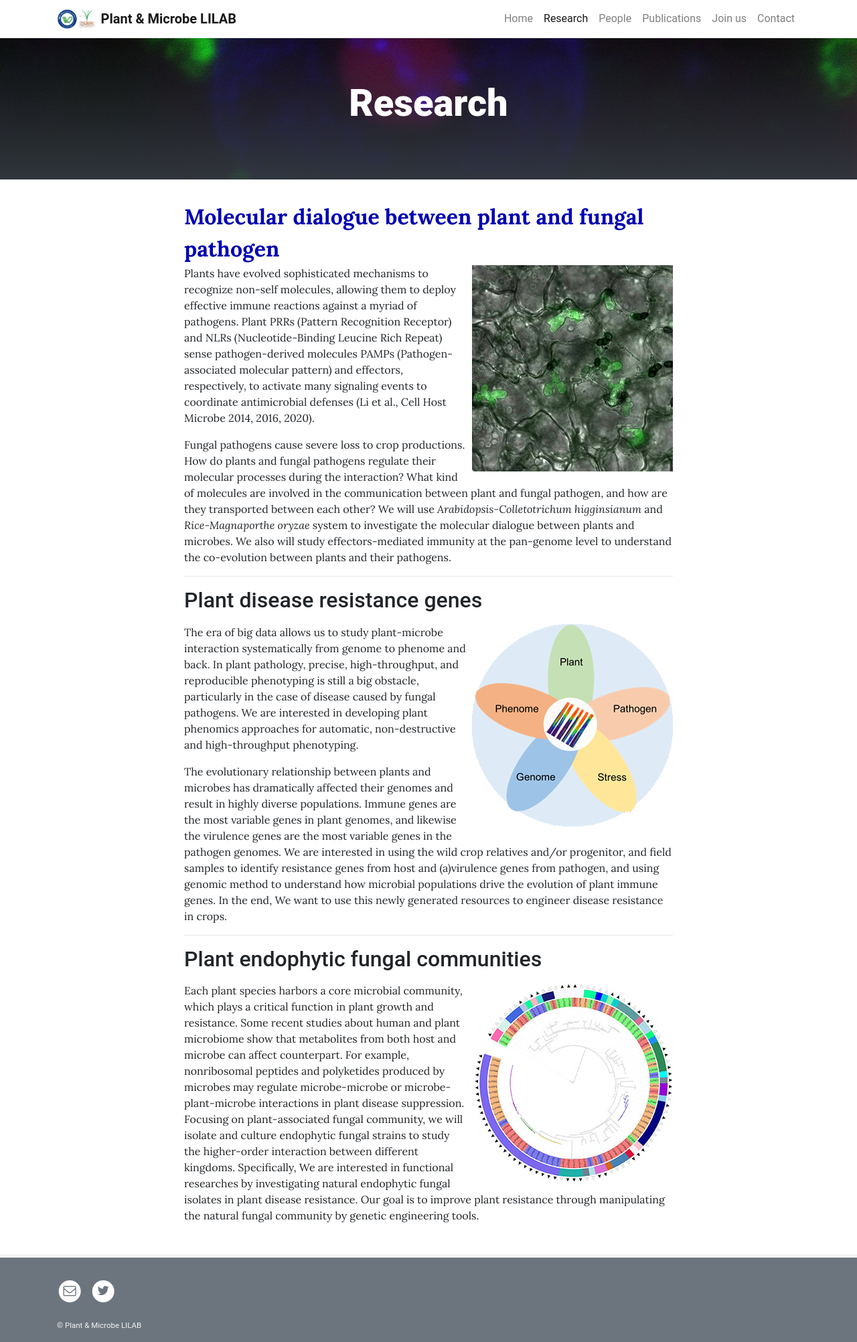
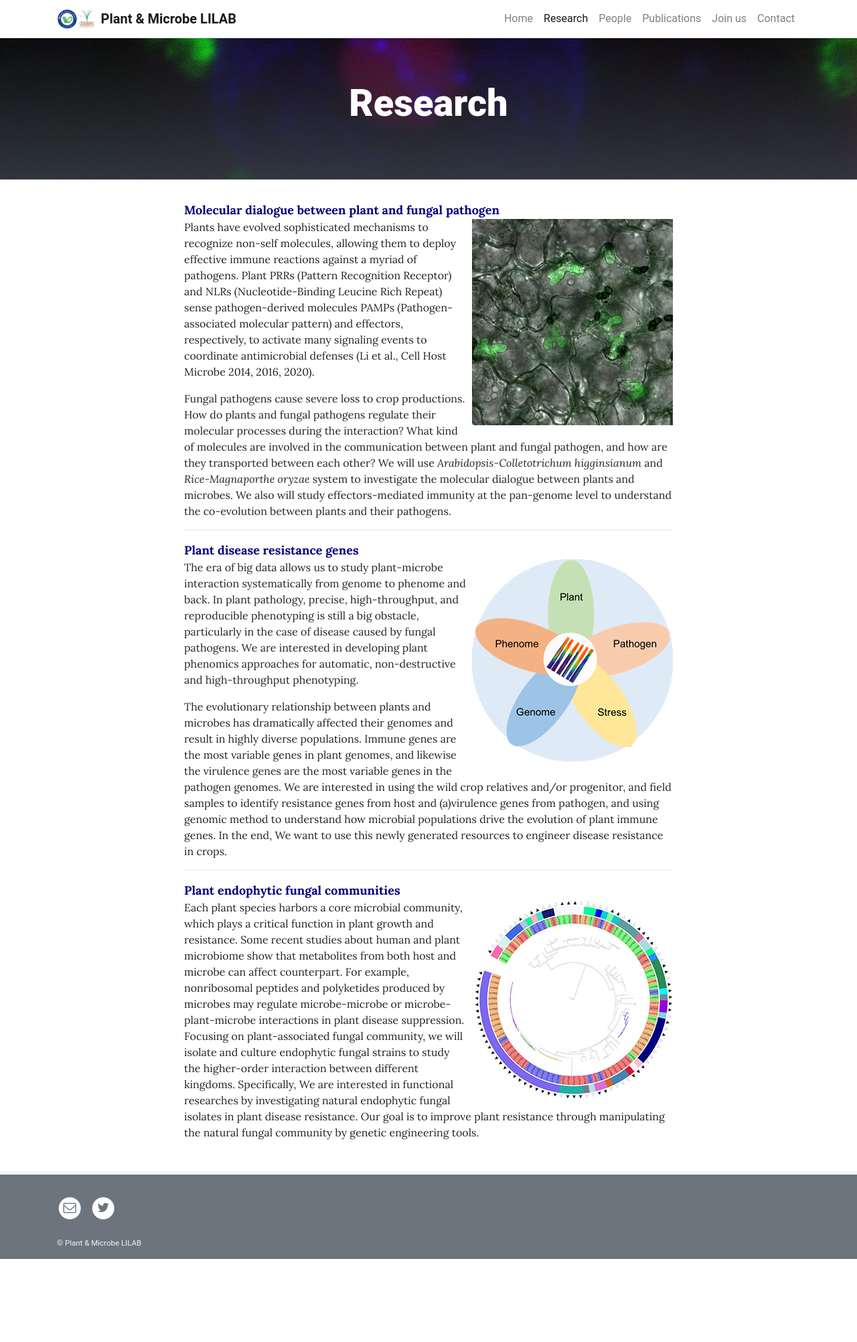
Before and after one commit to leili-plantmicrobe/leili-plantmicrobe.github.io, a Jekyll site: the page built from pages/research.md, in a window 1280 px wide. Shown: the whole page at 67% size. Built offline with Jekyll 4.4.1, drawn with Linux system fonts in a browser that asks for light colours; after the commit the page ends 1880 px from its top, so only the background shows below that.

Commit message:
Update research.md

```diff
--- a/pages/research.md
+++ b/pages/research.md
@@ -4,9 +4,10 @@ description:
 background: /assets/img/1_14.jpg
 permalink: /research/
 ---
-<font size="6" color="#0000b2">
+<font size="4" color="#00007f">
  <b>Molecular dialogue between plant and fungal pathogen</b>
 </font>
+
 ![colleto]({{ site.baseurl }}{% link /assets/img/colleto.jpg %}){: .float-right}
 Plants have evolved sophisticated mechanisms to recognize non-self molecules, allowing them to deploy effective immune reactions against a myriad of pathogens. Plant PRRs (Pattern Recognition Receptor) and NLRs (Nucleotide-Binding Leucine Rich Repeat) sense pathogen-derived molecules PAMPs (Pathogen-associated molecular pattern) and effectors, respectively, to activate many signaling events to coordinate antimicrobial defenses (Li et al., Cell Host Microbe 2014, 2016, 2020).
 
@@ -16,7 +17,9 @@ Fungal pathogens cause severe loss to crop productions. How do plants and fungal
 
 ---
 
-## Plant disease resistance genes
+<font size="4" color="#00007f">
+ <b>Plant disease resistance genes</b>
+</font>
 
 ![pheno]({{ site.baseurl }}{% link /assets/img/pheno.png %}){: .float-right}
 The era of big data allows us to study plant-microbe interaction systematically from genome to phenome and back. In plant pathology, precise, high-throughput, and reproducible phenotyping is still a big obstacle, particularly in the case of disease caused by fungal pathogens. We are interested in developing plant phenomics approaches for automatic, non-destructive and high-throughput phenotyping.
@@ -27,7 +30,9 @@ The evolutionary relationship between plants and microbes has dramatically affec
 
 ---
 
-## Plant endophytic fungal communities
+<font size="4" color="#00007f">
+ <b>Plant endophytic fungal communities</b>
+</font>
 
 ![tree]({{ site.baseurl }}{% link /assets/img/tree.jpg %}){: .float-right}
 Each plant species harbors a core microbial community, which plays a critical function in plant growth and resistance. Some recent studies about human and plant microbiome show that metabolites from both host and microbe can affect counterpart. For example, nonribosomal peptides and polyketides produced by microbes may regulate microbe-microbe or microbe-plant-microbe interactions in plant disease suppression. Focusing on plant-associated fungal community, we will isolate and culture endophytic fungal strains to study the higher-order interaction between different kingdoms. Specifically, We are interested in functional researches by investigating natural endophytic fungal isolates in plant disease resistance. Our goal is to improve plant resistance through manipulating the natural fungal community by genetic engineering tools.
```
